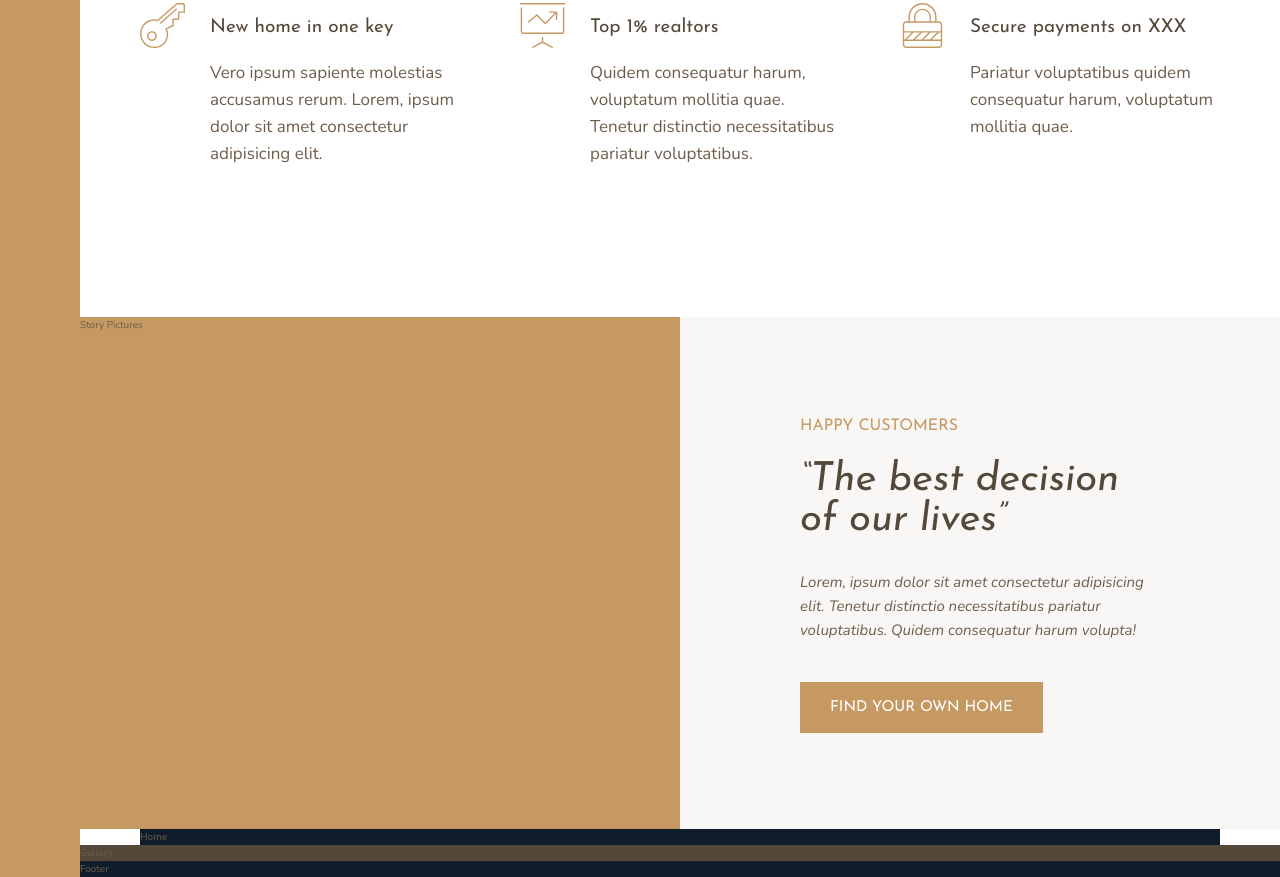
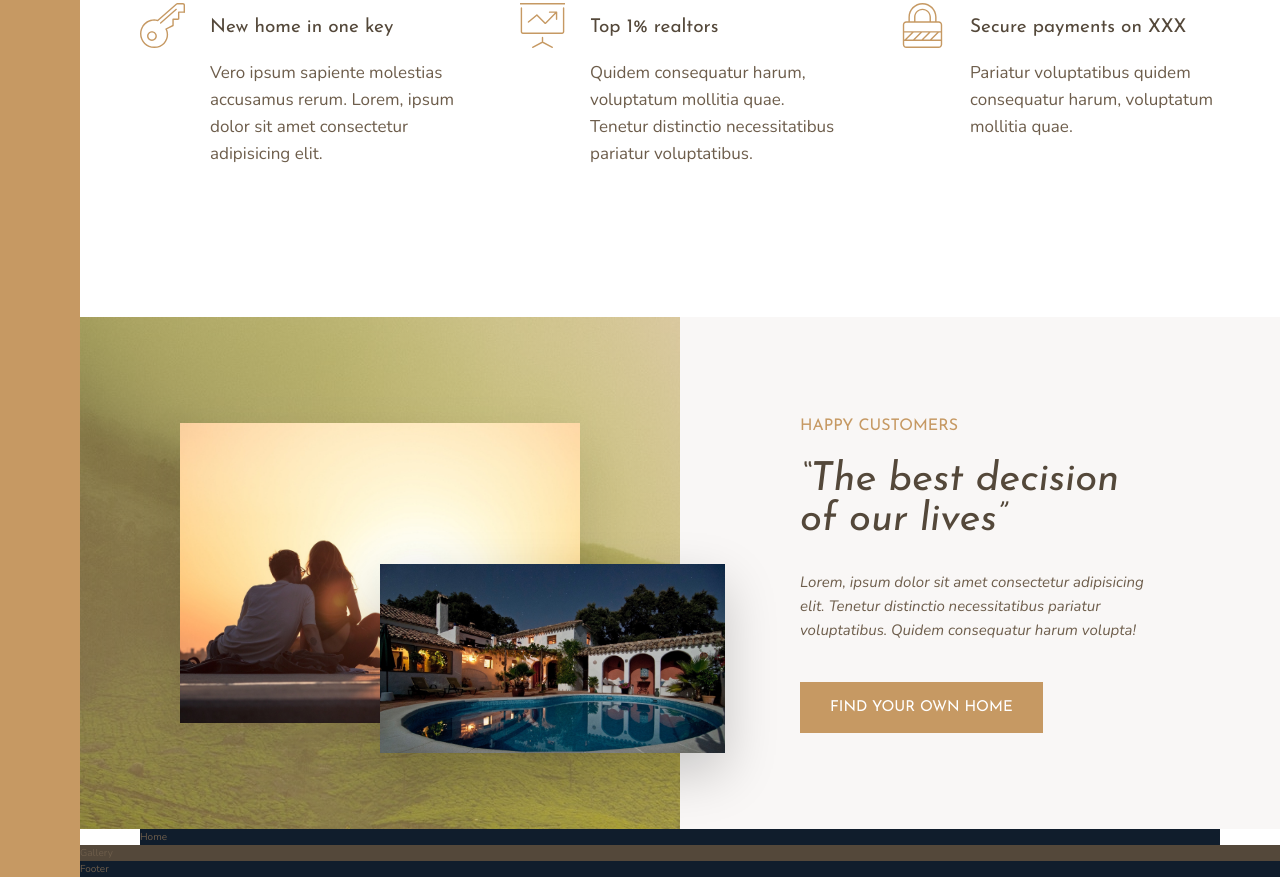
Before and after one commit to phongluudn1997/3-NEXTER, a website: page index.html in a window 1280 px wide. Shown: the part 991-1868 px from the top of the page. Drawn offline with nearby package versions, Linux system fonts and the light colour scheme.

Commit message:
finished: pictures for features section

```diff
--- a/index.html
+++ b/index.html
@@ -80,7 +80,14 @@
         </p>
       </div>
     </section>
-    <div class="story__pictures">Story Pictures</div>
+    <div class="story__pictures">
+      <img
+        src="img/story-1.jpeg"
+        alt="Couple with new house"
+        class="story__img--1"
+      />
+      <img src="img/story-2.jpeg" alt="New house" class="story__img--2" />
+    </div>
     <div class="story__content">
       <h3 class="heading-3 mb-sm">Happy Customers</h3>
       <h2 class="heading-2 heading-2--dark mb-md">
--- a/sass/_story.scss
+++ b/sass/_story.scss
@@ -2,6 +2,32 @@
   &__pictures {
     background-color: $color-primary;
     grid-column: full-start / col-end 4;
+    background-image: linear-gradient(
+        rgba($color-primary, 0.5),
+        rgba($color-primary, 0.5)
+      ),
+      url(../img/back.jpg);
+    // background-image: url(../img/back.jpg);
+
+    display: grid;
+    grid-template-rows: repeat(6, 1fr);
+    grid-template-columns: repeat(6, 1fr);
+    align-items: center;
+  }
+
+  &__img--1 {
+    width: 100%;
+    grid-column: 2 / 6;
+    grid-row: 2 / 6;
+    box-shadow: 0 2rem 5rem rgba(#000, 0.1);
+  }
+
+  &__img--2 {
+    width: 115%;
+    grid-row: 4 / 6;
+    grid-column: 4 / 7;
+    z-index: 20;
+    box-shadow: 0 2rem 5rem rgba(#000, 0.2);
   }
 
   &__content {
```
Also changed, not shown: css/style.css.
